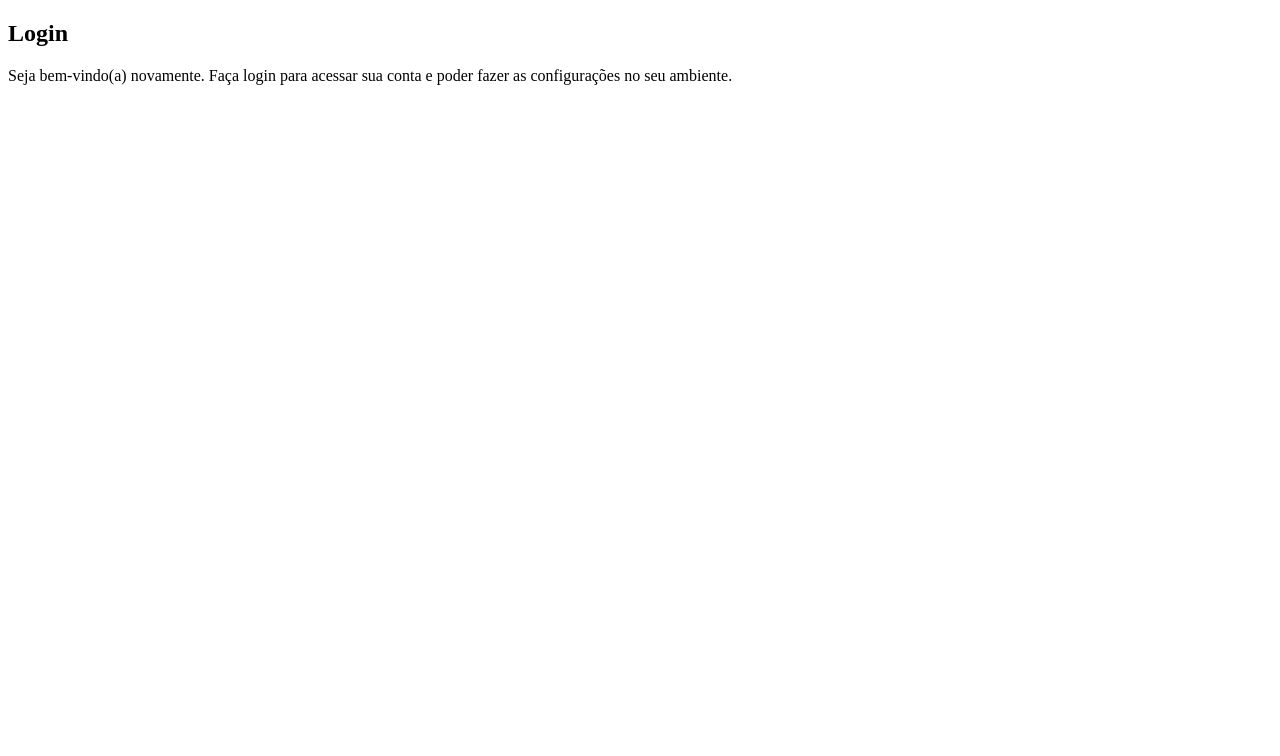
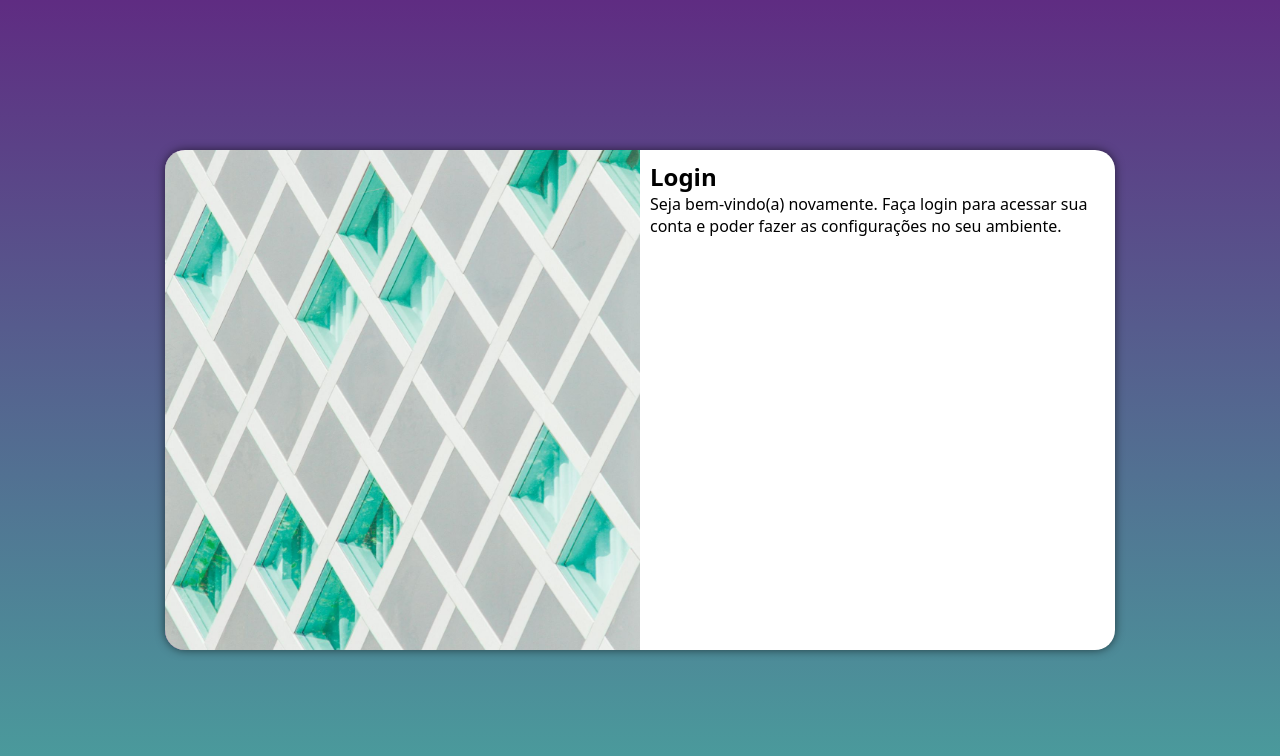
Before and after one commit to devisaquereis/tela-login, a plain HTML site: page index.html in a window 1280 px wide. Drawn offline with Linux system fonts and the light colour scheme.

Commit message:
media query

```diff
--- /dev/null
+++ b/estilos/media-query.css
@@ -0,0 +1,56 @@
+@charset "UTF-8";
+
+@media screen and (min-width: 768px) and (max-width: 992px){
+
+    body{
+        background-image: linear-gradient(to top, #49a09d, #5f2c82);
+
+    }
+
+    section#login{
+        width: 80vw;
+
+    }
+
+    section#login div#img{
+      float: left;
+      width: 30%;
+      height: 100%;
+
+    }
+
+    section#login div#formulario{
+        float: right;
+        width: 70%;
+        height: 100%;
+
+    }
+
+}
+
+@media screen and (min-width: 992px){
+
+    body{
+        background-image: linear-gradient(to top, #49a09d, #5f2c82);
+
+    }
+
+    section#login{
+        width: 950px;
+
+    }
+
+    section#login div#img{
+        float: left;
+        width: 50%;
+        height: 100%;
+
+    }
+
+    section#login div#formulario{
+        float: right;
+        width: 50%;
+
+    }
+
+}
--- a/estilos/style.css
+++ b/estilos/style.css
@@ -5,3 +5,56 @@
     Verde: #49a09d
     Lilás: #5f2c82
 */
+
+*{
+    margin: 0px;
+    padding: 0px;
+    box-sizing: border-box;
+    font-family: system-ui, -apple-system, BlinkMacSystemFont, 'Segoe UI', Roboto, Oxygen, Ubuntu, Cantarell, 'Open Sans', 'Helvetica Neue', sans-serif;
+
+}
+
+body, html{
+    background-color: #5f2c82;
+    height: 100vh;
+    width: 100vw;
+
+}
+
+main{
+    position: relative;
+    height: 100vh;
+    width: 1000vw;
+
+}
+
+section#login{
+    position: absolute;
+    top: 50%;
+    left: 50%;
+    transform: translate(-50%, -50%);
+    overflow: hidden;
+    background-color: white;
+    width: 250px;
+    height: 500px;
+    border-radius: 20px;
+    box-shadow: 0px 0px 10px rgba(0, 0, 0, 0.582);
+    transition: width 0.3s, height 0.3s;
+    transition-timing-function: ease;
+
+}
+
+section#login div#img{
+    background: #5f2c82 url(../imagens/img01.jpg) no-repeat left bottom;
+    background-size: cover;
+    height: 200px;
+    display: block;
+
+}
+
+section#login div#formulario{
+    padding: 10px;
+    display: block;
+
+
+}
--- a/index.html
+++ b/index.html
@@ -5,9 +5,9 @@
     <meta name="viewport" content="width=device-width, initial-scale=1.0">
     <title>Login</title>
     <link rel="stylesheet" href="estilos/style.css">
+    <link rel="stylesheet" href="estilos/media-query.css">
 </head>
 <body>
-    <main>
         <section id="login">
             <div id="img">
 
```
